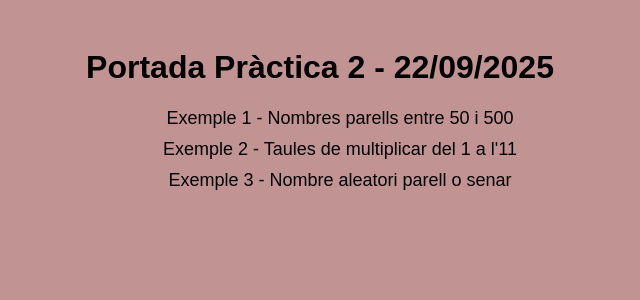
After one commit to IvanceteG/MPO31_Teoria, a PHP site: page / in a window 1280 px wide. The commit adds this page. Shown: the top 300 px of the page, without its empty margins (320-960 px from the left). Run offline with PHP 8.4, Linux system fonts and the light colour scheme.

Commit message:
GarciaIvan_PP2

```diff
--- /dev/null
+++ b/pp2.php/index.php
@@ -0,0 +1,45 @@
+<!DOCTYPE html>
+<html lang="ca">
+<head>
+    <meta charset="UTF-8">
+    <meta name="viewport" content="width=device-width, initial-scale=1.0">
+    <title>Portada Pràctica 2</title>
+    <style>
+        body {
+            font-family: Arial, sans-serif;
+            background-color: #c29393ff;
+            padding: 20px;
+        }
+        .titulo {
+            text-align: center;
+            color: #000000ff;
+        }
+        nav {
+            margin-top: 20px;
+            text-align: center;
+        }
+        ul {
+            list-style-type: none;
+            text-decoration: none;
+        }
+        li {
+            margin: 10px;
+        }
+        a {
+            text-decoration: none;
+            color: #000000ff;
+            font-size: 18px;
+        }
+    </style>
+</head>
+<body>
+    <h1 class="titulo">Portada Pràctica 2 - 22/09/2025</h1>
+    <nav>
+        <ul>
+            <li><a href="ex1.php">Exemple 1 - Nombres parells entre 50 i 500</a></li>
+            <li><a href="ex2.php">Exemple 2 - Taules de multiplicar del 1 a l'11</a></li>
+            <li><a href="ex3.php">Exemple 3 - Nombre aleatori parell o senar</a></li>
+        </ul>
+    </nav>
+</body>
+</html>
```
Also changed, not shown: pp2.php/ex1.php (+10 -10 lines), pp2.php/ex2.php (+36 -4 lines), pp2.php/ex3.php (+42 -4 lines).
